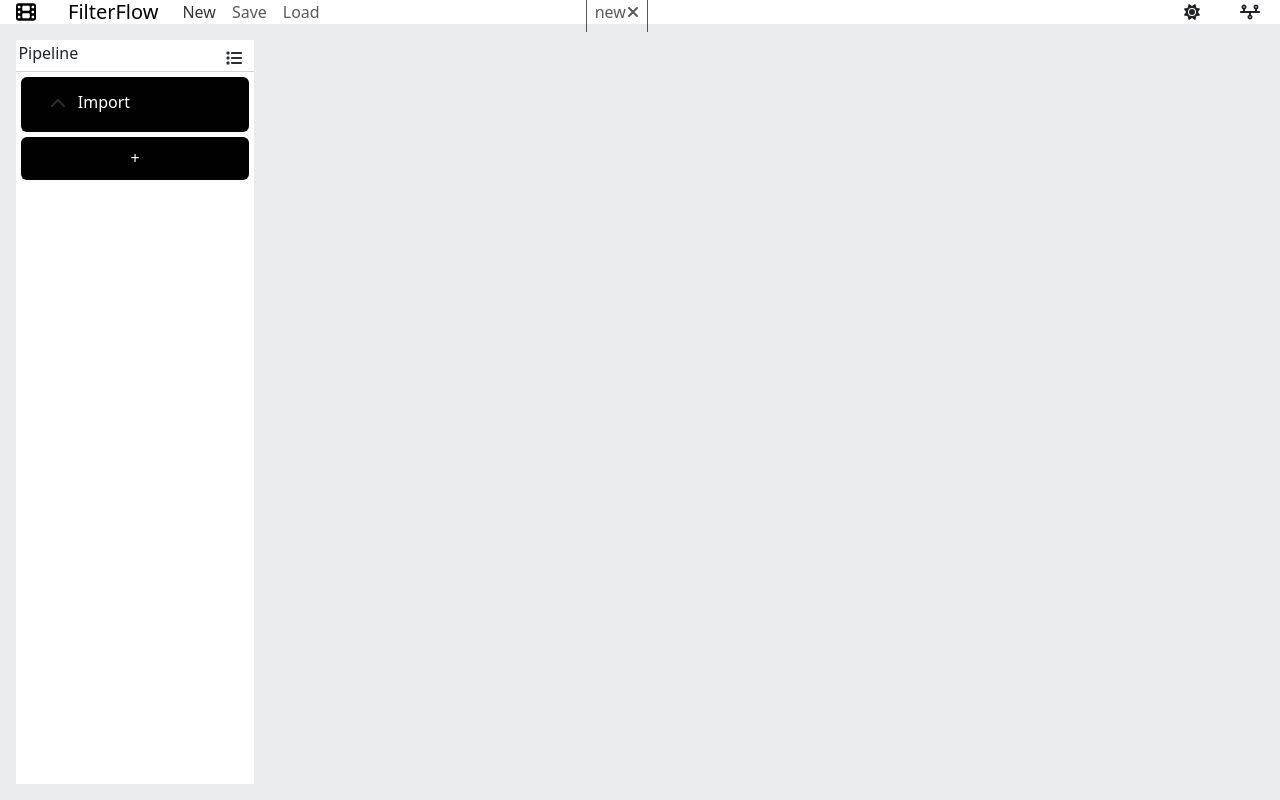
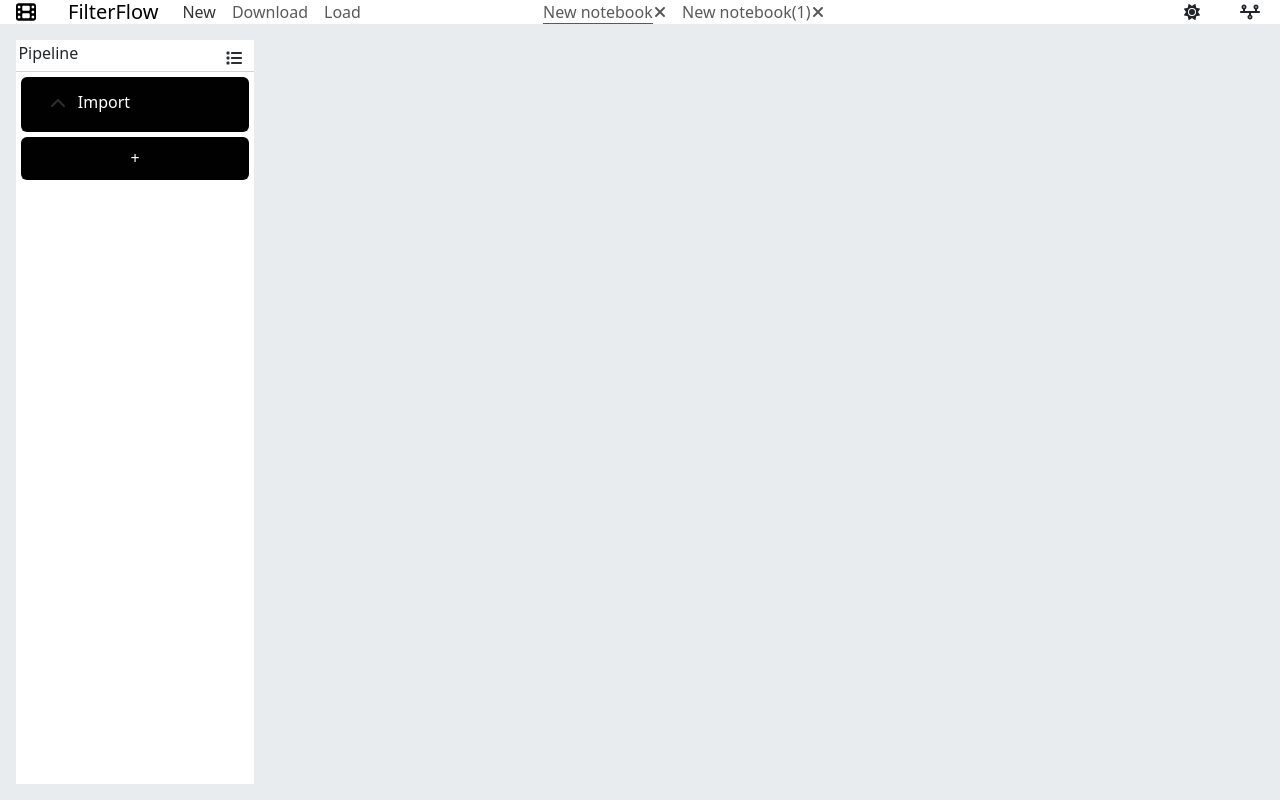
Before and after one commit to laudominik/filterflow, a React (Create React App) app: page / in a window 1280 px wide. Both pictures are taken after a click on the button "New". Built offline with nearby package versions, Linux system fonts and the light colour scheme; what typedjson would draw is missing.

Commit message:
added notebook adding

```diff
--- a/package.json
+++ b/package.json
@@ -31,6 +31,7 @@
     "reflect-metadata": "^0.1.14",
     "typedjson": "^1.8.0",
     "typescript": "^4.4.2",
+    "usehooks-ts": "^3.0.1",
     "web-vitals": "^2.1.0"
   },
   "scripts": {
--- a/src/App.tsx
+++ b/src/App.tsx
@@ -30,7 +30,8 @@ export default function App() {
 
   const notebooks = sessionStorage.getItem("notebooks");
   if(!notebooks){
-    sessionStorage.setItem("notebooks", '["new"]');
+    sessionStorage.setItem("notebooks", '["New notebook"]');
+    sessionStorage.setItem("selectedTabIx", "0");
   }
 
   const splitPane = (
--- a/src/components/brand_nav_bar/FileComponent.tsx
+++ b/src/components/brand_nav_bar/FileComponent.tsx
@@ -1,15 +1,20 @@
 import { ChangeEvent } from "react";
 import { Form, Nav, Navbar } from "react-bootstrap";
+import { useSessionStorage } from "usehooks-ts";
 
 export default function FileComponent() {
+    const [notebooks, setNotebooks] = useSessionStorage<Array<string>>("notebooks", [])
 
     function handleNewNotebook(){
-        const nbs = sessionStorage.getItem("notebooks");
-        if(!nbs) return;
-        const nbsArray = JSON.parse(nbs);
+        let name = "New notebook";
+        if(notebooks.includes(name)){
+            name += "("
+            let count = 1;
+            while(notebooks.includes(name + count + ")")) count++
+            name += count + ")"
+        }
 
-        // add serialization of engine
-        sessionStorage.setItem("notebooks", JSON.stringify([...nbsArray, "New notebook"]))
+        setNotebooks([...notebooks, name])
     }
 
     function handleSaveNotebook(e: ChangeEvent<HTMLInputElement>){
@@ -43,7 +48,7 @@ export default function FileComponent() {
                 style={{ display: 'none' }}
                 onChange={handleSaveNotebook}
             />
-            <Nav.Link onClick={() => {document.getElementById("loadNotebook")?.click()}} type="file">Save</Nav.Link>
+            <Nav.Link onClick={() => {document.getElementById("loadNotebook")?.click()}} type="file">Download</Nav.Link>
             <input
                 type="file"
                 id="loadNotebook"
--- a/src/components/brand_nav_bar/TabsComponent.tsx
+++ b/src/components/brand_nav_bar/TabsComponent.tsx
@@ -2,11 +2,14 @@ import { faCancel, faClose, faCross } from "@fortawesome/free-solid-svg-icons";
 import { FontAwesomeIcon } from "@fortawesome/react-fontawesome";
 import { useEffect, useState } from "react";
 import { Nav, Navbar } from "react-bootstrap";
+import { useSessionStorage } from 'usehooks-ts'
 
 export default function TabsComponent() {
 
     // TODO: get open notebooks from session storage
-    const [notebooks, setNotebooks] = useState<Array<string>>([]);
+    const [notebooks, setNotebooks] = useSessionStorage<Array<string>>("notebooks", [])
+    //const [notebooks, setNotebooks] = useState<Array<string>>([]);
+    const [selectedTabIx, setSelectedTabIx] = useSessionStorage<number>("selectedTabIx",0);
 
     useEffect(()=>{
         const nbs = sessionStorage.getItem("notebooks");
@@ -16,22 +19,56 @@ export default function TabsComponent() {
         }
     }, [])
 
-    function handleCloseNotebook(){
-        // TODO notebook closes
+    function handleSelectNotebook(ix: number){
+        setSelectedTabIx(ix)
+        //sessionStorage.setItem("selectedTabIx", JSON.stringify(ix))
+    }
+
+    function handleCloseNotebook(ix: number){
+        // TODO: we should also remove serialized engines from session storage
+        let newNotebooks = notebooks.slice(0, ix).concat(notebooks.slice(ix + 1))
+        let newSelectedTabIx = selectedTabIx
+
+        if(ix == selectedTabIx){
+            newSelectedTabIx = 0;
+        } else if(selectedTabIx > ix) {
+            newSelectedTabIx = selectedTabIx - 1;
+        }
+
+        if (newNotebooks.length == 0){
+            newNotebooks = [...newNotebooks, "New notebook"]
+        }
+
+
+        setNotebooks(newNotebooks)
+        setSelectedTabIx(newSelectedTabIx)
+    }
+
+    function handleRenameNotebook(){
 
     }
 
     const tabStyle = {
         display: "inline",
         paddingRight: "0.1vw",
+        paddingBottom: "0.1vw",
     }
 
+    // style={{borderLeftWidth: ix == 0 ? "0.1vw" : 0, borderStyle: "solid", borderRightWidth: "0.1vw"}}
     return <Navbar.Collapse id="basic-navbar-nav">
     <Nav className="mr-auto">
         {notebooks.map((el, ix) => {
             // TODO: determine, which one is selected
-            return  <Nav.Link style={{borderLeftWidth: ix == 0 ? "0.1vw" : 0, borderStyle: "solid", borderRightWidth: "0.1vw"}}>
-            <div style={tabStyle} >{el}</div><FontAwesomeIcon icon={faClose} onClick={handleCloseNotebook}/>
+            return  <Nav.Link>
+            <div  key={ix} style={tabStyle} onClick={() => handleSelectNotebook(ix)}>
+                {
+                    selectedTabIx == ix ?
+                    <span key={ix} style={{border: 0, borderBottom: "0.1vw", borderStyle: "solid", height: "var(--navbar-height)"}}>
+                    {el}</span> : <span key={ix}>{el}</span>
+                }
+
+            </div>
+            <FontAwesomeIcon icon={faClose} onClick={() => handleCloseNotebook(ix)}/>
             </Nav.Link>
             }
         )}
--- a/src/components/graph_view/GraphNode.tsx
+++ b/src/components/graph_view/GraphNode.tsx
@@ -51,11 +51,6 @@ const GraphNode: React.FC<NodeProps> = ({ children,
         }
     </div>
 
-    // if(style){
-    //     style.backgroundColor = node.value.getColor();
-    //     style.color = "black";
-    // }
-
     const outputs = <div className="circle-container"><div className="circle circle-bottom" onMouseDown={(e) => ioFunction ? ioFunction(e, guid, 0) : {}}></div></div>
     return  <div className="draggable transformNode" id={guid} key={guid} style={{left: node.value.getPos().x, top: node.value.getPos().y}}>
             {inputs}
--- a/src/engine/transforms/SourceTransform.tsx
+++ b/src/engine/transforms/SourceTransform.tsx
@@ -8,7 +8,7 @@ export default class SourceTransform extends Transform{
     image?: string
 
     constructor(){
-        super("source","#HEX", 0);
+        super("source","#FFFFFF", 0);
     }
 
     async apply(input: Array<OffscreenCanvas | undefined>): Promise<OffscreenCanvas | undefined> {
```
Also changed, not shown: 1 other file (tests, documents, lock files or other folders).
